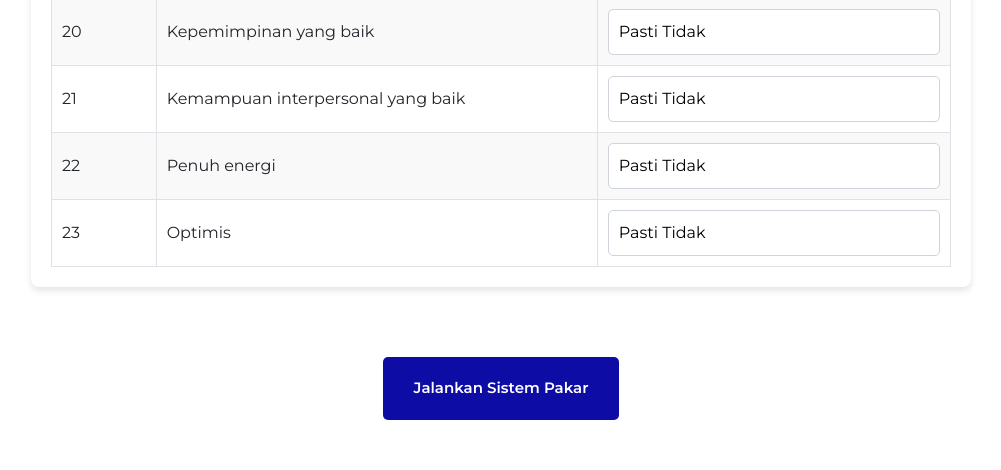
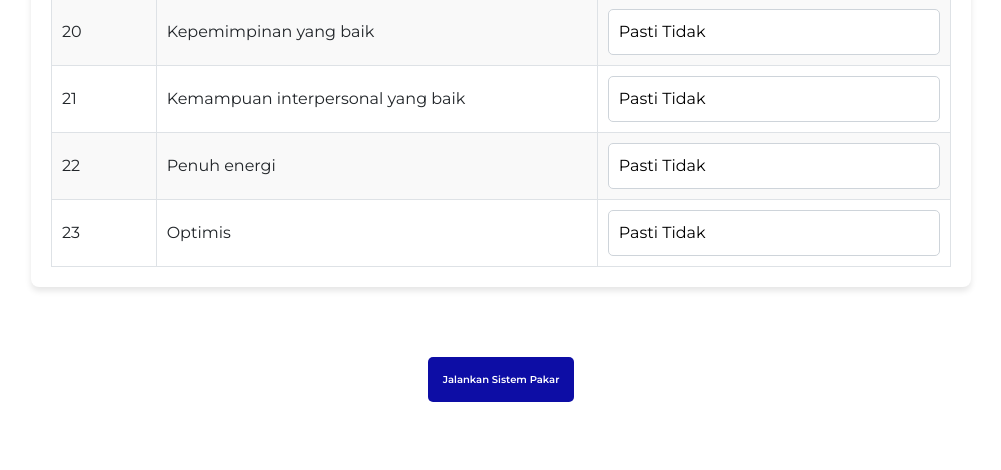
Before and after one commit to NurKholisYusufRabbani/Demo-Sistem-Pakar, a Flask app: page / in a window 1280 px wide. Shown: the part 1954-2424 px from the top of the page, without its empty margins (139-1140 px from the left). After the commit the page ends 2356 px from the top, so only its background shows below. Run offline with Flask 3, Linux system fonts and the light colour scheme; parts of the project's set-up code (start-up, migrations or seed data) failed here and were passed over; some libraries are stand-ins or nearby versions.

Commit message:
Update style.css

```diff
--- a/static/style.css
+++ b/static/style.css
@@ -167,9 +167,9 @@ select:focus {
 
 .btn-primary {
   border: none;
-  padding: 20px 30px;
+  padding: 15px 15px;
   font-weight: 600;
-  font-size: 15px;
+  font-size: 10px;
   border-radius: 5px;
   background-color: #0d0da5;
   color: #ffff;
```
